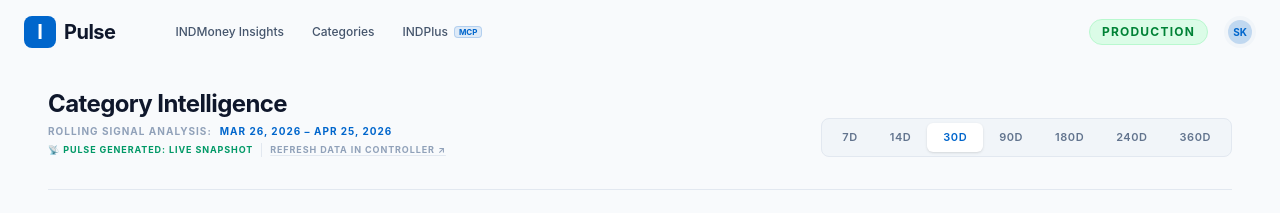
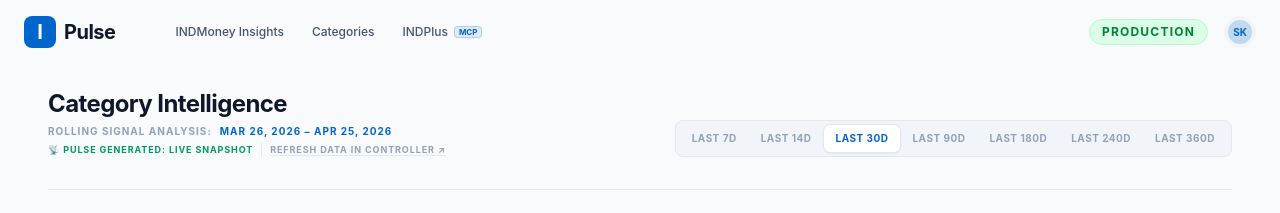
Before and after one commit to saikichnit/INDMoney_Reviews_Weekly_Pulse-, a Next.js app in the folder phase4/web-ui/: page / in a window 1280 px wide. Shown: the top 213 px of the page. Built offline with nearby package versions, Linux system fonts and the light colour scheme; no server answers.

Commit message:
System: Renamed timeline buttons to 'Last ND' for better clarity

```diff
--- a/phase4/web-ui/app/analytics/page.js
+++ b/phase4/web-ui/app/analytics/page.js
@@ -132,9 +132,9 @@ export default function UnifiedIntelligencePage() {
                 <button
                   key={t}
                   onClick={() => setTimeRange(t)}
-              className={`px-4 py-1.5 text-[11px] font-semibold uppercase tracking-wider rounded-md transition-all ${timeRange === t ? 'bg-white text-[#0066CC] shadow-sm' : 'text-slate-500 hover:text-slate-800'}`}
+                  className={`px-3 py-1.5 text-[10px] font-bold uppercase tracking-wider rounded-md transition-all ${timeRange === t ? 'bg-white text-[#0066CC] shadow-sm ring-1 ring-slate-200' : 'text-slate-400 hover:text-slate-700'}`}
                 >
-              {t}
+                  Last {t.toUpperCase()}
                 </button>
               ))}
         </div>
--- a/phase4/web-ui/app/reviews/page.js
+++ b/phase4/web-ui/app/reviews/page.js
@@ -271,7 +271,7 @@ function ReviewsContent() {
                 onClick={() => setTimeRange(t)}
                 className={`px-2.5 py-1.5 text-[10px] font-bold uppercase tracking-wider rounded-md transition-all ${timeRange === t ? 'bg-white text-[#0066CC] shadow-sm ring-1 ring-slate-200' : 'text-slate-400 hover:text-slate-700'}`}
               >
-                {t}
+                Last {t.toUpperCase()}
               </button>
             ))}
           </div>
```
Lines whose indentation alone changed are shown as unchanged.
